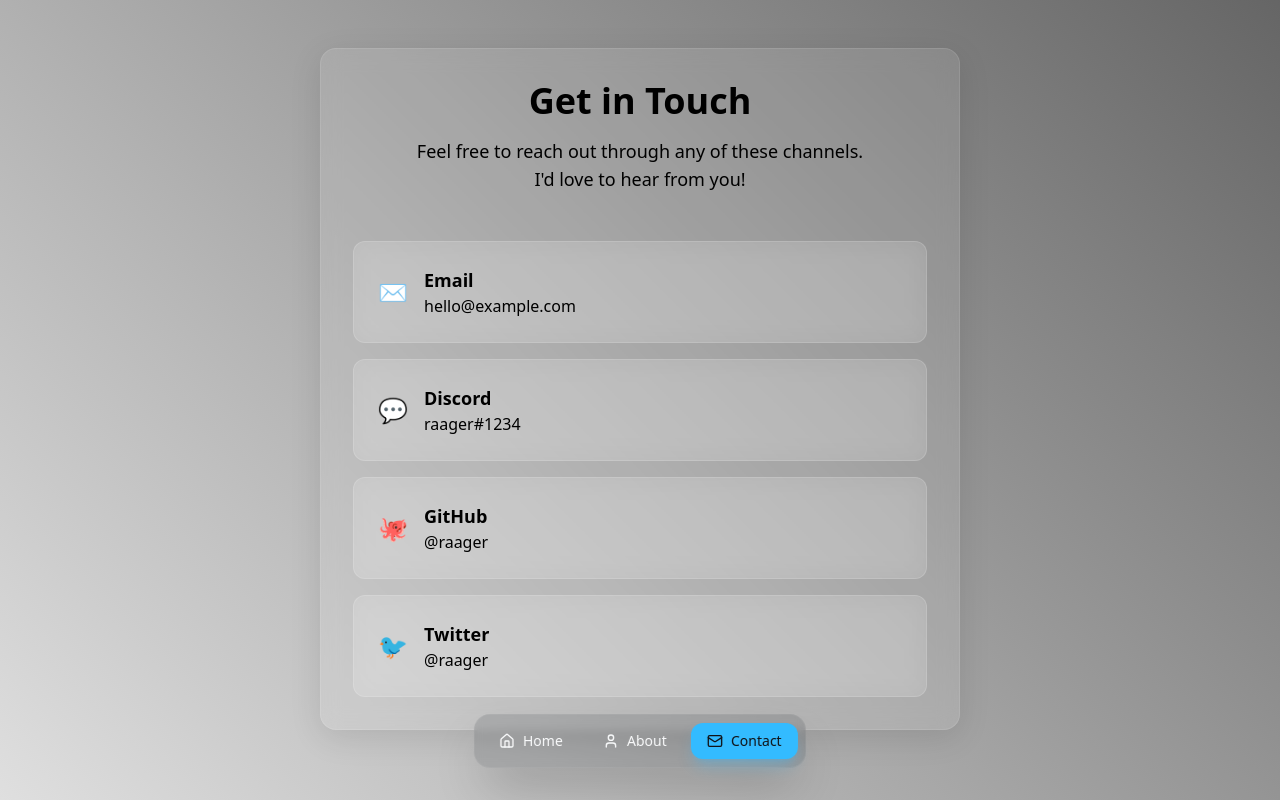
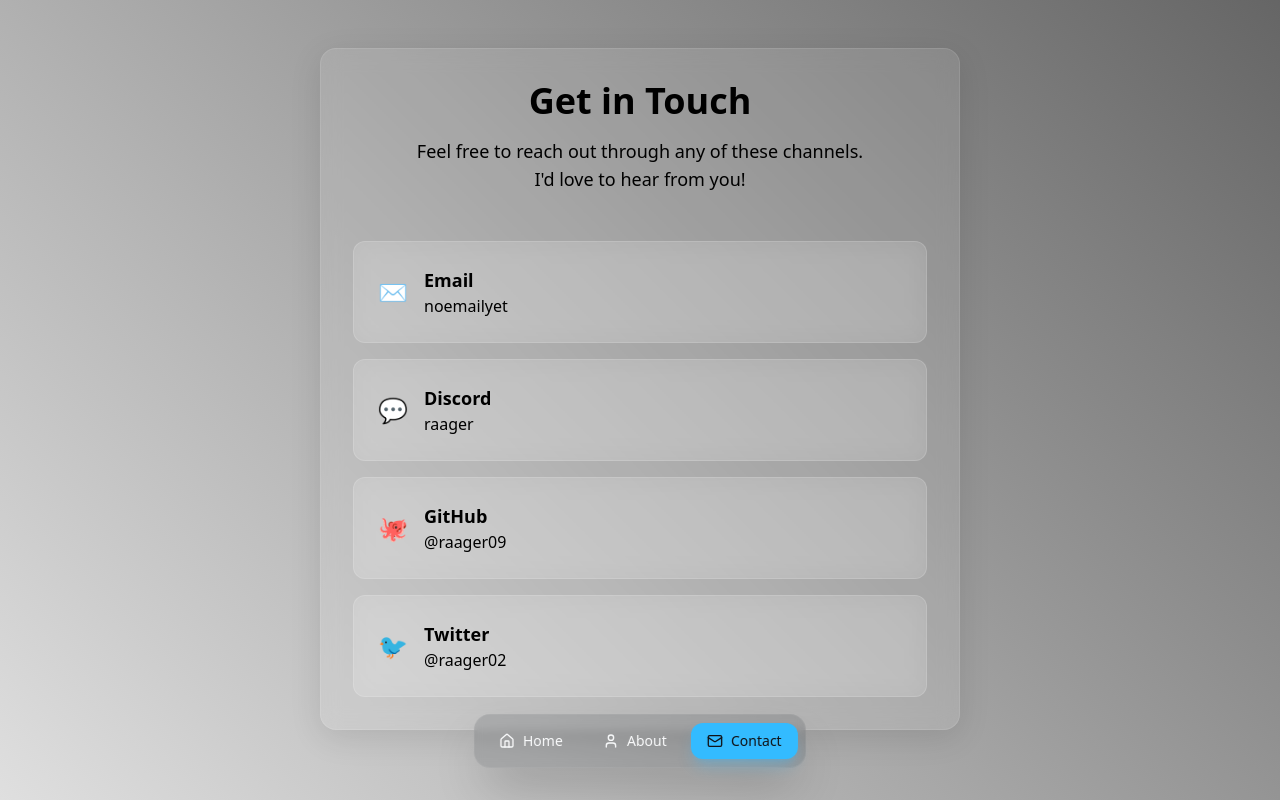
Before and after one commit to raager09/website-folio, a React (Vite) app: page /contact in a window 1280 px wide. Built offline with nearby package versions, Linux system fonts and the light colour scheme.

Commit message:
Update contact information in Contact component

```diff
--- a/src/pages/Contact.tsx
+++ b/src/pages/Contact.tsx
@@ -29,7 +29,7 @@ const Contact = () => {
               </div>
               <div>
                 <h3 className="font-semibold text-lg">Email</h3>
-                <p className="text-gray-800">hello@example.com</p>
+                <p className="text-gray-800">noemailyet</p>
               </div>
             </div>
 
@@ -41,7 +41,7 @@ const Contact = () => {
               </div>
               <div>
                 <h3 className="font-semibold text-lg">Discord</h3>
-                <p className="text-gray-800">raager#1234</p>
+                <p className="text-gray-800">raager</p>
               </div>
             </div>
 
@@ -53,7 +53,7 @@ const Contact = () => {
               </div>
               <div>
                 <h3 className="font-semibold text-lg">GitHub</h3>
-                <p className="text-gray-800">@raager</p>
+                <p className="text-gray-800">@raager09</p>
               </div>
             </div>
 
@@ -65,7 +65,7 @@ const Contact = () => {
               </div>
               <div>
                 <h3 className="font-semibold text-lg">Twitter</h3>
-                <p className="text-gray-800">@raager</p>
+                <p className="text-gray-800">@raager02</p>
               </div>
             </div>
           </div>
```
